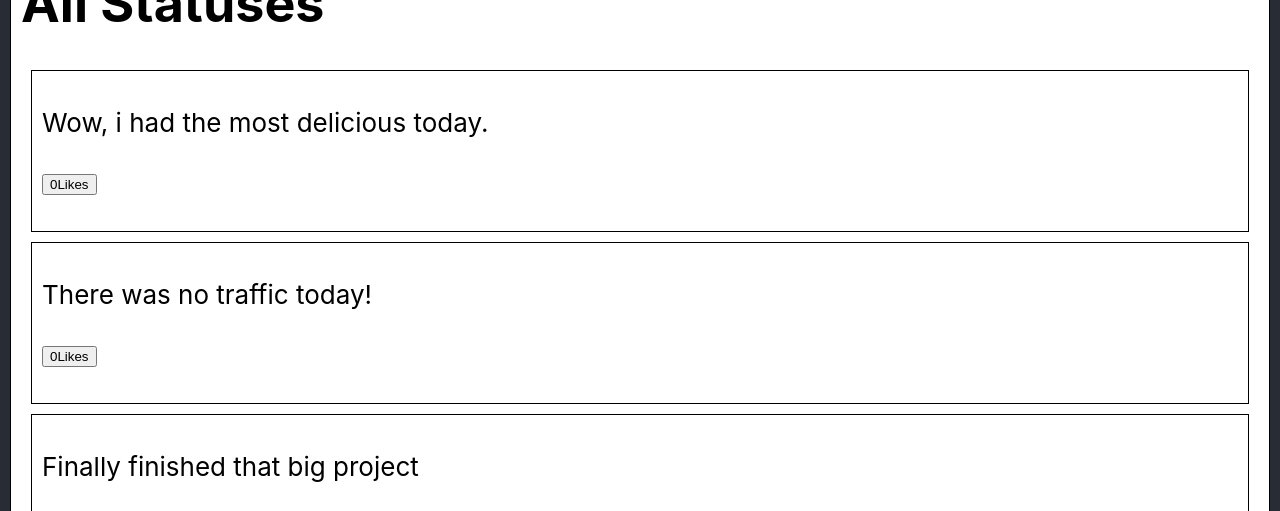
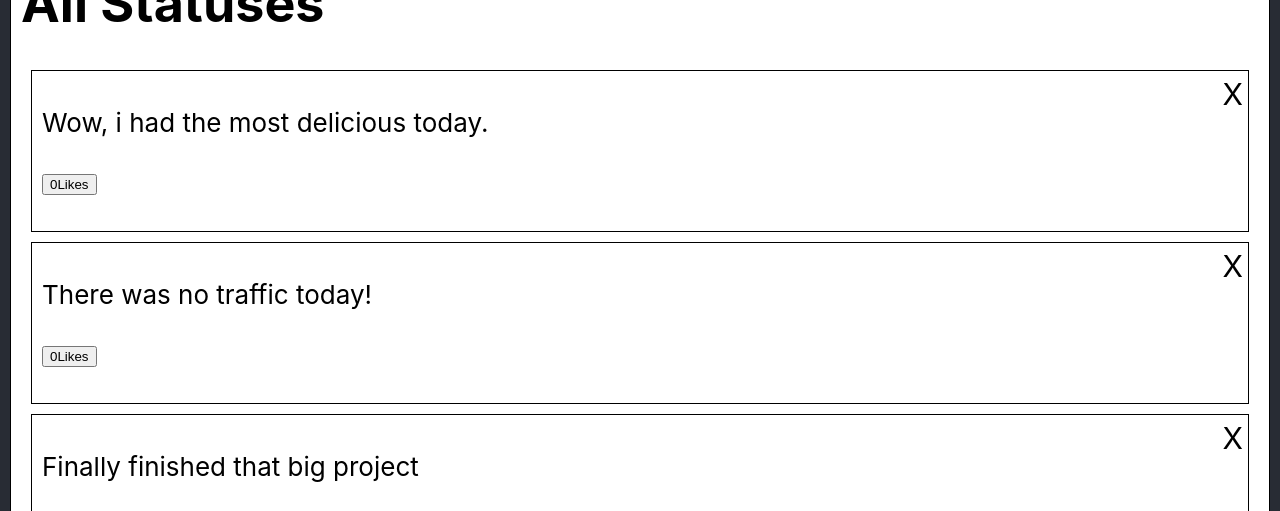
Before and after one commit to vancouver29/Posts_React, a React (Create React App) app: page / in a window 1280 px wide. Shown: the part 279-790 px from the top of the page. Built offline with nearby package versions, Linux system fonts and the light colour scheme.

Commit message:
delete list items

```diff
--- a/src/App.css
+++ b/src/App.css
@@ -32,11 +32,3 @@
         transform: rotate(360deg);
     }
 }
-
-.status {
-    background-color: white;
-    color: black;
-    border: solid black 1px;
-    margin: 10px;
-    padding: 10px;
-}
--- /dev/null
+++ b/src/components/Status.css
@@ -0,0 +1,17 @@
+.status {
+    background-color: white;
+    color: black;
+    border: solid black 1px;
+    margin: 10px;
+    padding: 10px;
+    position: relative;
+}
+
+.status .close {
+    position: absolute;
+    top: 0;
+    right: 0;
+    font-size: 30px;
+    padding: 5px;
+    cursor: pointer;
+}
--- a/src/components/Status.js
+++ b/src/components/Status.js
@@ -9,6 +9,7 @@ export default class Status extends Component {
         };
 
         this.like = this.like.bind(this);
+        this.delete = this.delete.bind(this);
     }
 
     like() {
@@ -17,10 +18,19 @@ export default class Status extends Component {
         });
     }
 
+    delete() {
+        console.log("index: ", this.props.index, this.props);
+        this.props.delete(this.props.index);
+    }
+
     render() {
         return ( <
             div className = "status" >
             <
+            div className = "close"
+            onClick = { this.delete } >
+            X <
+            /div> <
             p > { this.props.mytext } < /p> <
             p >
             <
--- a/src/components/StatusAll.js
+++ b/src/components/StatusAll.js
@@ -1,5 +1,7 @@
 import React, { Component } from "react";
 import StatusList from "./StatusList";
+
+import "./Status.css";
 
 export default class StatusAll extends Component {
     constructor(props) {
@@ -18,6 +20,13 @@ export default class StatusAll extends Component {
 
         this.handleChange = this.handleChange.bind(this);
         this.handleSubmit = this.handleSubmit.bind(this);
+        this.delete = this.delete.bind(this);
+    }
+
+    delete(index) {
+        let copy = [...this.state.statuses];
+        copy.splice(index, 1);
+        this.setState({ statuses: copy });
     }
 
     handleChange(ev) {
@@ -59,6 +68,7 @@ export default class StatusAll extends Component {
             <
             h1 > All Statuses < /h1> <
             StatusList statuses = { this.state.statuses }
+            delete = { this.delete }
             /> <
             /div> <
             /div>
--- a/src/components/StatusList.js
+++ b/src/components/StatusList.js
@@ -4,9 +4,13 @@ import Status from "./Status";
 export default class StatusList extends Component {
     render() {
         return this.props.statuses.map((statusText, index) => {
-            return <Status key = { index }
-            mytext = { statusText }
-            />;
+            return ( <
+                Status key = { index }
+                index = { index }
+                mytext = { statusText }
+                delete = { this.props.delete }
+                />
+            );
         });
     }
 }
```
